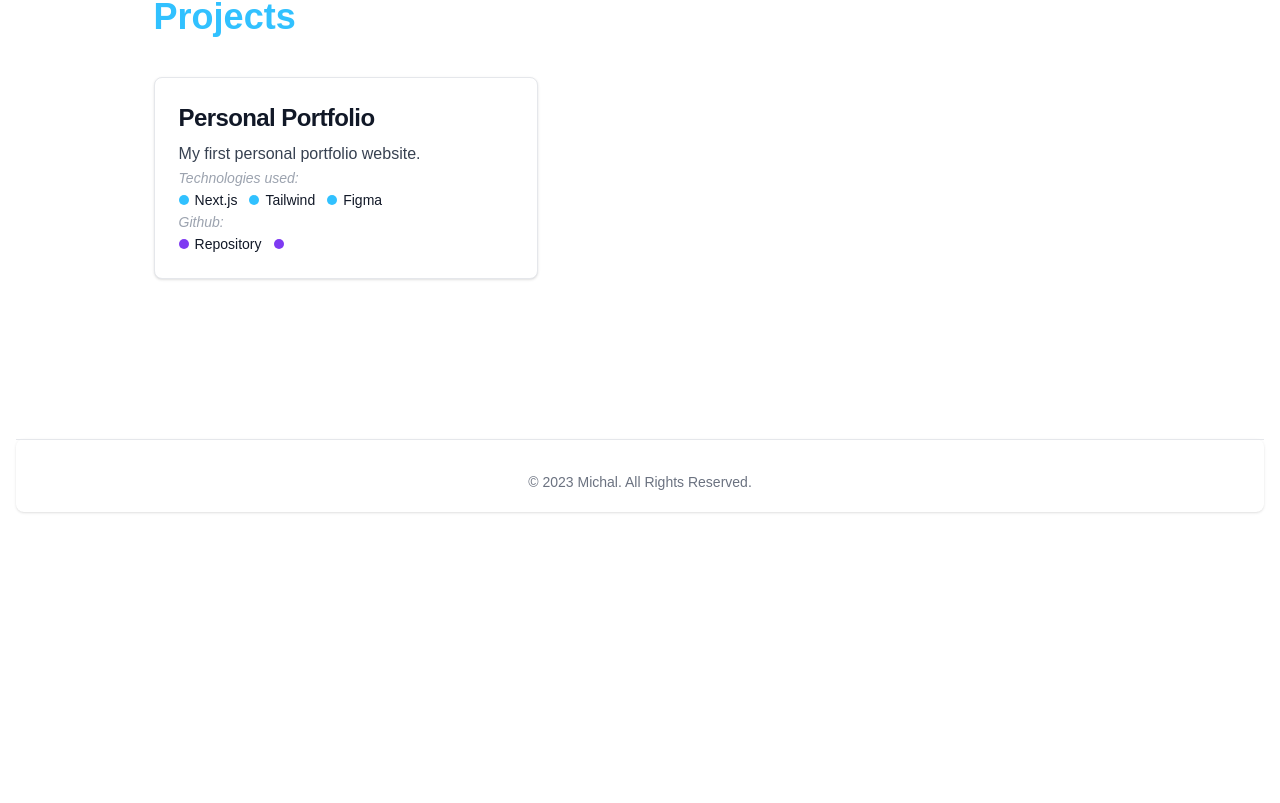
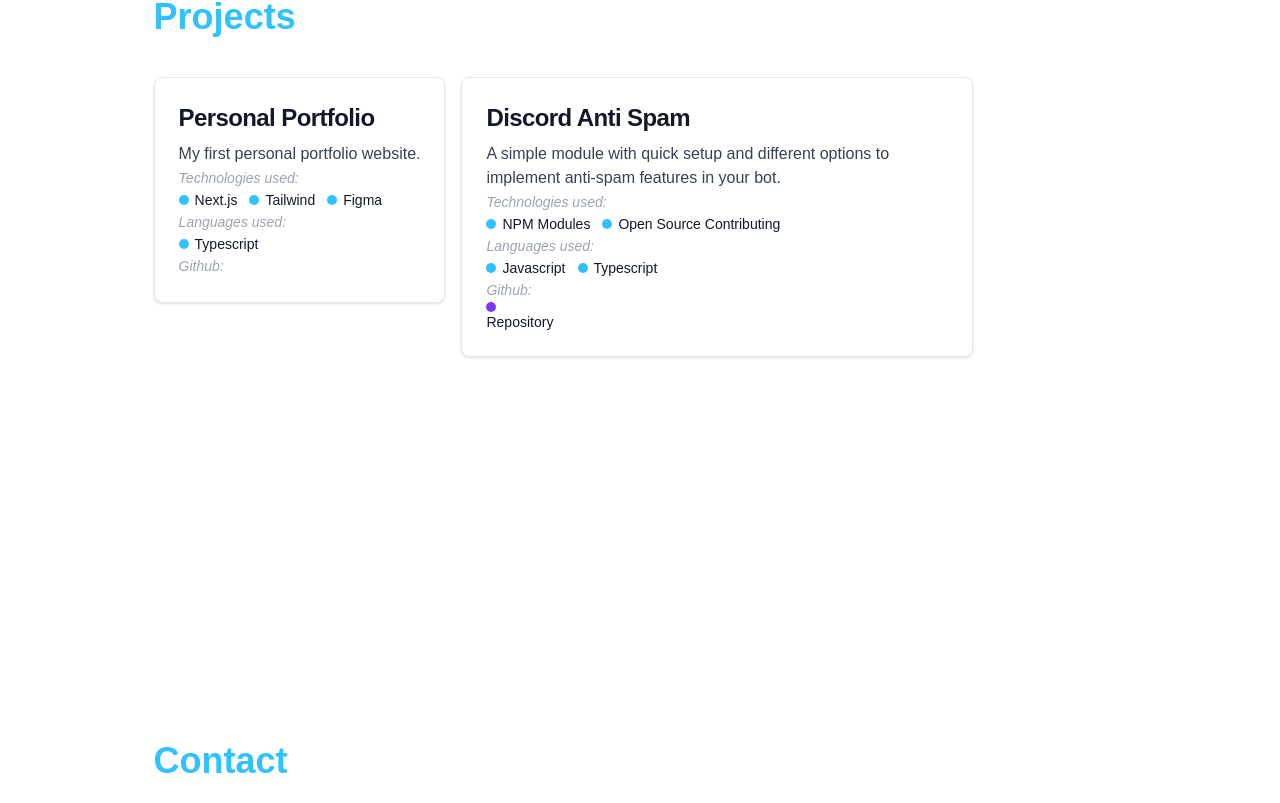
Before and after one commit to Scraayp/michalk.nl, a Next.js app: page / in a window 1280 px wide. Shown: the part 1217-2020 px from the top of the page. Before the commit the page ends 1745 px from the top, so only its background shows below. Built offline with nearby package versions, Linux system fonts and the light colour scheme; no server answers.

Commit message:
Set multiple projects. 1 Error remaing

```diff
--- a/src/pages/index.tsx
+++ b/src/pages/index.tsx
@@ -3,6 +3,7 @@ import Navbar from "./components/navbar";
 import Image from "next/image";
 import Footer from "./components/footer";
 import { useEffect, useState } from "react";
+import Link from "next/link";
 
 const inter = Inter({ subsets: ["latin"] });
 
@@ -66,10 +67,11 @@ export default function Home() {
         <h1 className="text-left text-4xl font-bold text-primary block">
           Projects
         </h1>
+        <div className="flex flex-row space-x-4">
           <div className="project mt-10">
-          <a
+            <Link
               href="./api/redirect/portfolio"
-            className="block max-w-sm p-6 bg-white border border-gray-200 rounded-lg shadow hover:bg-gray-100 dark:bg-gray-800 dark:border-gray-700 dark:hover:bg-gray-700"
+              className="block max-w-lg p-6 bg-white border border-gray-200 rounded-lg shadow hover:bg-gray-100 dark:bg-gray-800 dark:border-gray-700 dark:hover:bg-gray-700"
             >
               <h5 className="mb-2 text-2xl font-bold tracking-tight text-gray-900 dark:text-white">
                 Personal Portfolio
@@ -88,20 +90,67 @@ export default function Home() {
                 <span className="flex w-2.5 h-2.5 bg-primary rounded-full ml-3 mr-1.5 flex-shrink-0"></span>
                 Figma
               </span>
+              <span className="text-gray-400 text-sm italic">
+                Languages used:
+              </span>
+              <span className="flex items-center text-sm font-medium text-gray-900 dark:text-white">
+                <span className="flex w-2.5 h-2.5 bg-primary rounded-full mr-1.5 flex-shrink-0"></span>
+                Typescript
+              </span>
               <span className="text-gray-400 text-sm italic">Github:</span>
-            <span className="flex items-center text-sm font-medium text-gray-900 dark:text-white">
+              {/* <div className="hover:underline hover:text-primary flex items-center text-sm font-medium text-gray-900 dark:text-white">
+                <a href="https://github.com/Scraayp/michalk.nl">
                   <span className="flex w-2.5 h-2.5 bg-purple-600 rounded-full mr-1.5 flex-shrink-0"></span>
-              <a
-                href="https://github.com/Scraayp/michalk.nl"
-                className="hover:underline hover:text-primary"
-              >
                   Repository
                 </a>
-              <span className="flex w-2.5 h-2.5 bg-purple-600 rounded-full ml-3 mr-1.5 flex-shrink-0"></span>
-              {starsCount !== null && <p>Stars: {starsCount}</p>}
+              </div> */}
+            </Link>
+          </div>
+          <div className="project mt-10">
+            <Link
+              href="./api/redirect/discordantispam"
+              className="block max-w-lg p-6 bg-white border border-gray-200 rounded-lg shadow hover:bg-gray-100 dark:bg-gray-800 dark:border-gray-700 dark:hover:bg-gray-700"
+            >
+              <h5 className="mb-2 text-2xl font-bold tracking-tight text-gray-900 dark:text-white">
+                Discord Anti Spam
+              </h5>
+              <p className="font-normal text-gray-700 dark:text-gray-400">
+                A simple module with quick setup and different options to
+                implement anti-spam features in your bot.
+              </p>
+              <span className="text-gray-400 text-sm italic">
+                Technologies used:
               </span>
+              <span className="flex items-center text-sm font-medium text-gray-900 dark:text-white">
+                <span className="flex w-2.5 h-2.5 bg-primary rounded-full mr-1.5 flex-shrink-0"></span>
+                NPM Modules
+                <span className="flex w-2.5 h-2.5 bg-primary rounded-full ml-3 mr-1.5 flex-shrink-0"></span>
+                Open Source Contributing
+              </span>
+              <span className="text-gray-400 text-sm italic">
+                Languages used:
+              </span>
+              <span className="flex items-center text-sm font-medium text-gray-900 dark:text-white">
+                <span className="flex w-2.5 h-2.5 bg-primary rounded-full mr-1.5 flex-shrink-0"></span>
+                Javascript
+                <span className="flex w-2.5 h-2.5 bg-primary rounded-full ml-3 mr-1.5 flex-shrink-0"></span>
+                Typescript
+              </span>
+              <span className="text-gray-400 text-sm italic">Github:</span>
+              <div className="hover:underline hover:text-primary flex items-center text-sm font-medium text-gray-900 dark:text-white">
+                <a href="https://github.com/Scraayp/michalk.nl">
+                  <span className="flex w-2.5 h-2.5 bg-purple-600 rounded-full mr-1.5 flex-shrink-0"></span>
+                  Repository
                 </a>
               </div>
+            </Link>
+          </div>
+        </div>
+      </div>
+      <div id="contact" className="m-auto w-head mt-96 mb-40">
+        <h1 className="text-left text-4xl font-bold text-primary block">
+          Contact
+        </h1>
       </div>
       <Footer />
     </main>
```
Lines whose indentation alone changed are shown as unchanged.
